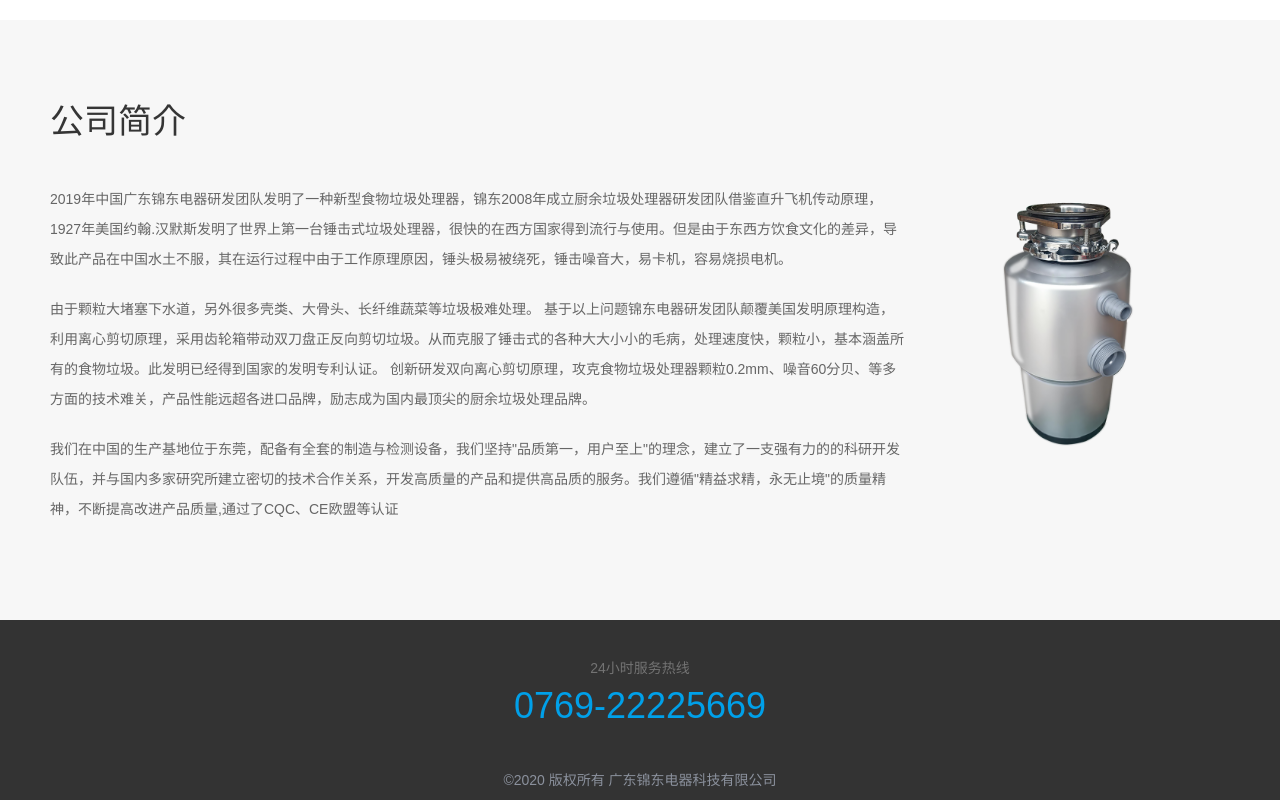
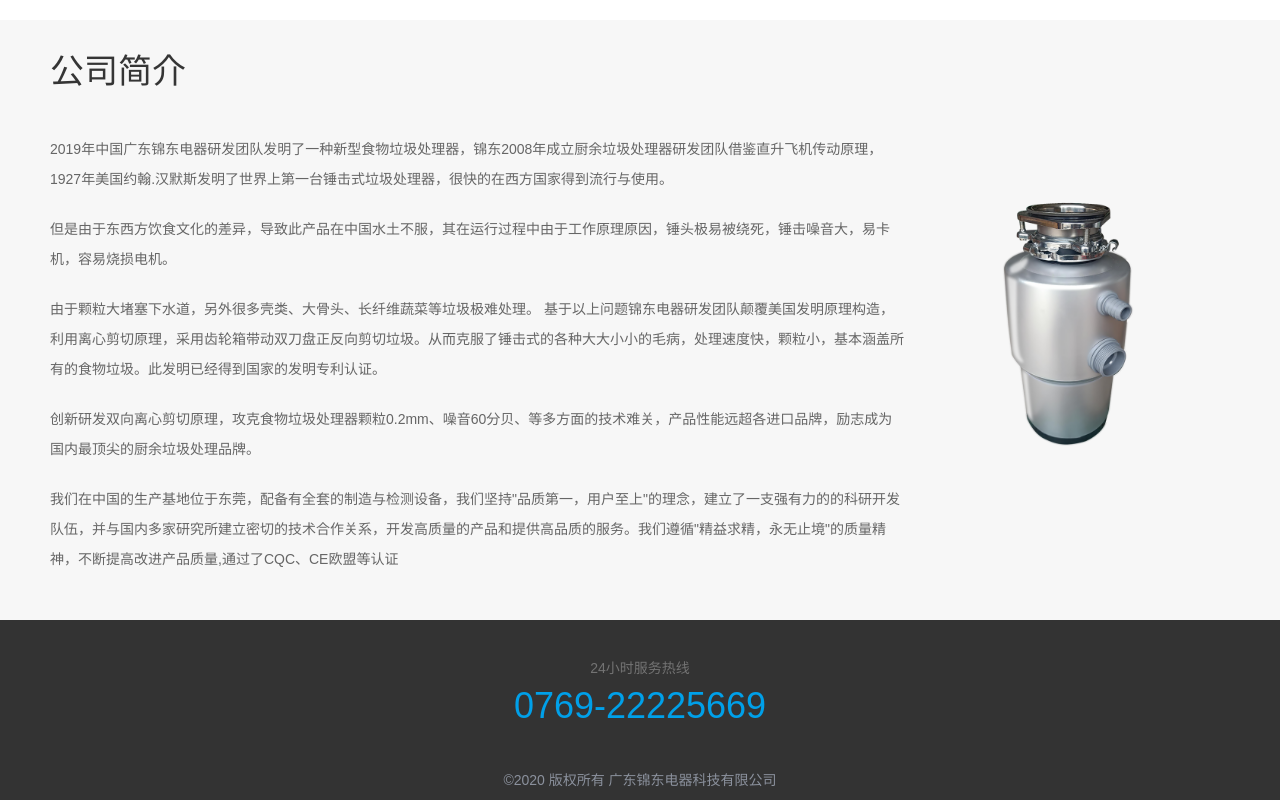
Before and after one commit to lost-xming/jinDong, a Vue app: page / in a window 1280 px wide. Shown: the part 2446-3246 px from the top of the page. Built offline with nearby package versions, Linux system fonts and the light colour scheme.

Commit message:
修改 公司简介

```diff
--- a/src/components/contact.vue
+++ b/src/components/contact.vue
@@ -3,11 +3,16 @@
     <div class="contactLeft">
       <h1>联系我们</h1>
       <p>
-        2019年中国广东锦东电器研发团队发明了一种新型食物垃圾处理器，锦东2008年成立厨余垃圾处理器研发团队借鉴直升飞机传动原理，1927年美国约翰.汉默斯发明了世界上第一台锤击式垃圾处理器，很快的在西方国家得到流行与使用。但是由于东西方饮食文化的差异，导致此产品在中国水土不服，其在运行过程中由于工作原理原因，锤头极易被绕死，锤击噪音大，易卡机，容易烧损电机。
+        2019年中国广东锦东电器研发团队发明了一种新型食物垃圾处理器，锦东2008年成立厨余垃圾处理器研发团队借鉴直升飞机传动原理，1927年美国约翰.汉默斯发明了世界上第一台锤击式垃圾处理器，很快的在西方国家得到流行与使用。
+      </p>
+      <p>
+        但是由于东西方饮食文化的差异，导致此产品在中国水土不服，其在运行过程中由于工作原理原因，锤头极易被绕死，锤击噪音大，易卡机，容易烧损电机。
       </p>
       <p>
         由于颗粒大堵塞下水道，另外很多壳类、大骨头、长纤维蔬菜等垃圾极难处理。
         基于以上问题锦东电器研发团队颠覆美国发明原理构造，利用离心剪切原理，采用齿轮箱带动双刀盘正反向剪切垃圾。从而克服了锤击式的各种大大小小的毛病，处理速度快，颗粒小，基本涵盖所有的食物垃圾。此发明已经得到国家的发明专利认证。
+      </p>
+      <p>
         创新研发双向离心剪切原理，攻克食物垃圾处理器颗粒0.2mm、噪音60分贝、等多方面的技术难关，产品性能远超各进口品牌，励志成为国内最顶尖的厨余垃圾处理品牌。
       </p>
       <p>
--- a/src/components/introduction.vue
+++ b/src/components/introduction.vue
@@ -3,11 +3,16 @@
     <div class="introductionLeft">
       <h1>公司简介</h1>
       <p>
-        2019年中国广东锦东电器研发团队发明了一种新型食物垃圾处理器，锦东2008年成立厨余垃圾处理器研发团队借鉴直升飞机传动原理，1927年美国约翰.汉默斯发明了世界上第一台锤击式垃圾处理器，很快的在西方国家得到流行与使用。但是由于东西方饮食文化的差异，导致此产品在中国水土不服，其在运行过程中由于工作原理原因，锤头极易被绕死，锤击噪音大，易卡机，容易烧损电机。
+        2019年中国广东锦东电器研发团队发明了一种新型食物垃圾处理器，锦东2008年成立厨余垃圾处理器研发团队借鉴直升飞机传动原理，1927年美国约翰.汉默斯发明了世界上第一台锤击式垃圾处理器，很快的在西方国家得到流行与使用。
+      </p>
+      <p>
+        但是由于东西方饮食文化的差异，导致此产品在中国水土不服，其在运行过程中由于工作原理原因，锤头极易被绕死，锤击噪音大，易卡机，容易烧损电机。
       </p>
       <p>
         由于颗粒大堵塞下水道，另外很多壳类、大骨头、长纤维蔬菜等垃圾极难处理。
         基于以上问题锦东电器研发团队颠覆美国发明原理构造，利用离心剪切原理，采用齿轮箱带动双刀盘正反向剪切垃圾。从而克服了锤击式的各种大大小小的毛病，处理速度快，颗粒小，基本涵盖所有的食物垃圾。此发明已经得到国家的发明专利认证。
+      </p>
+      <p>
         创新研发双向离心剪切原理，攻克食物垃圾处理器颗粒0.2mm、噪音60分贝、等多方面的技术难关，产品性能远超各进口品牌，励志成为国内最顶尖的厨余垃圾处理品牌。
       </p>
       <p>
```
